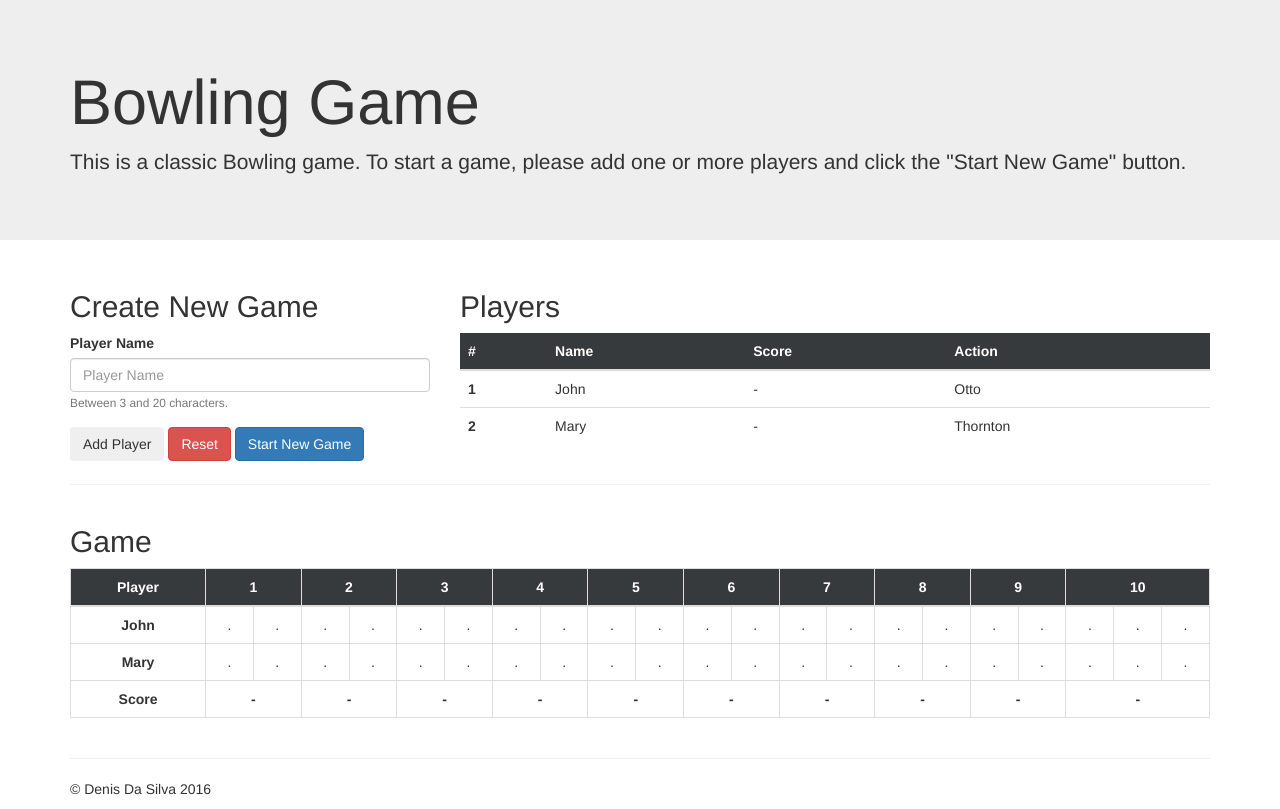
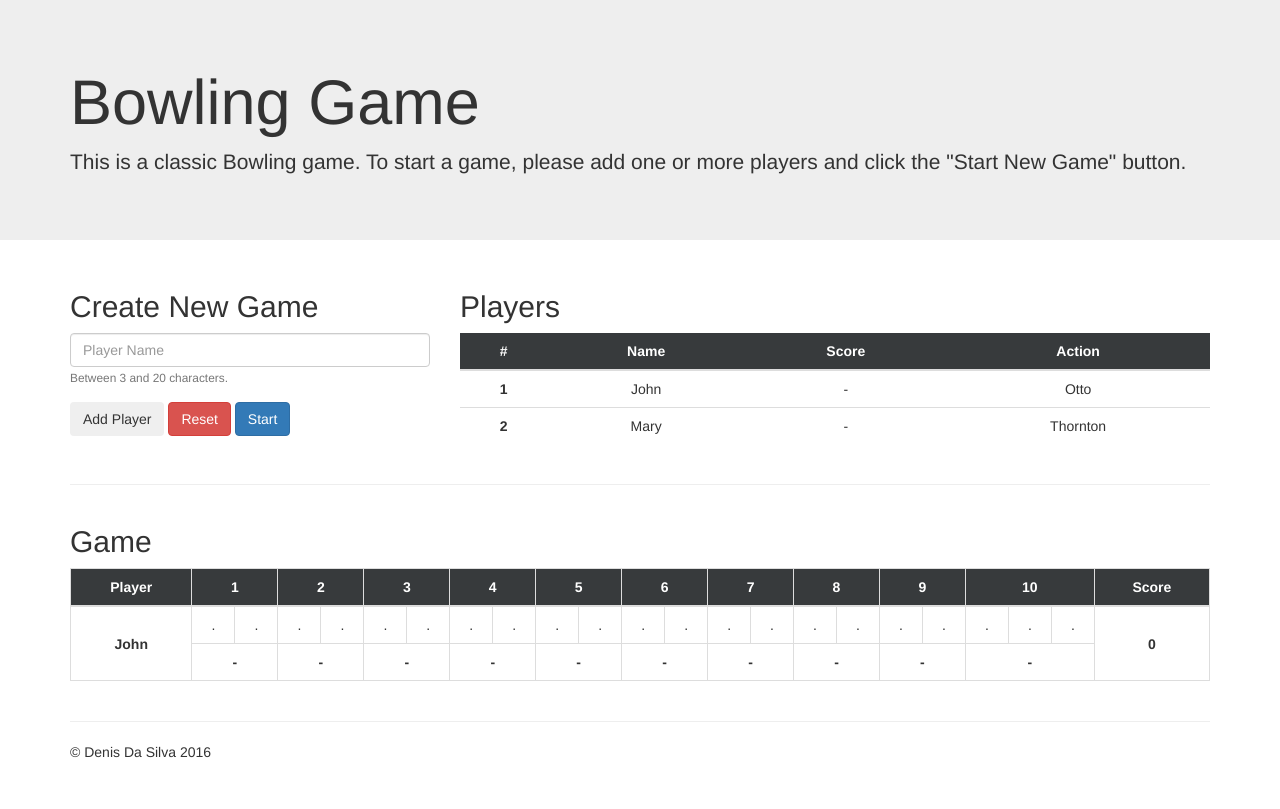
Before and after one commit to dpoa/Bowling-Angular, a website: page src/index.html in a window 1280 px wide. Drawn offline with nearby package versions, Linux system fonts and the light colour scheme; some packages are replaced by stand-ins of ours; a script that the page names is missing.

Commit message:
Interface improvements

```diff
--- a/src/css/styles.css
+++ b/src/css/styles.css
@@ -3,10 +3,8 @@
     background-color: #373a3c;
 }
 
-.score th {
+.centered th,
+.centered td {
     text-align: center;
+    vertical-align: middle !important;
 }
-
-.score td {
-    text-align: center;
-}
--- a/src/index.html
+++ b/src/index.html
@@ -35,18 +35,18 @@
           <h2>Create New Game</h2>
           <form>
             <div class="form-group">
-                <label for="playerName">Player Name</label>
+                <!--<label for="playerName">Player Name</label>-->
                 <input type="text" class="form-control" id="playerName" aria-describedby="emailHelp" placeholder="Player Name" maxlength="20" />
                 <small class="form-text text-muted">Between 3 and 20 characters.</small>
             </div>
             <button class="btn btn-secondary">Add Player</button>
             <button class="btn btn-danger" ng-click="CT.reset()">Reset</button>
-            <button class="btn btn-primary" ng-click="CT.start()">Start New Game</button>
+            <button class="btn btn-primary" ng-click="CT.start()">Start</button>
           </form>
         </div>
         <div class="col-md-8">
           <h2>Players</h2>
-          <table class="table table-hover">
+          <table class="table table-hover centered">
             <thead class="thead-inverse">
               <tr>
                 <th>#</th>
@@ -78,7 +78,7 @@
       <div class="row">
         <div class="col-md-12">
           <h2>Game</h2>
-          <table class="table table-bordered score">
+          <table class="table table-bordered centered">
             <thead class="thead-inverse">
               <tr>
                 <th rowspan="2">Player</th>
@@ -92,11 +92,12 @@
                 <th colspan="2">8</th>
                 <th colspan="2">9</th>
                 <th colspan="3">10</th>
+                <th>Score</th>
               </tr>
             </thead>
             <tbody>
               <tr>
-                <th scope="row">John</th>
+                <th rowspan="2" scope="row">John</th>
                 <td>.</td>
                 <td>.</td>
                 <td>.</td>
@@ -118,33 +119,10 @@
                 <td>.</td>
                 <td>.</td>
                 <td>.</td>
+                <th rowspan="2">0</th>
               </tr>
-              <tr>
-              <th scope="row">Mary</th>
-                <td>.</td>
-                <td>.</td>
-                <td>.</td>
-                <td>.</td>
-                <td>.</td>
-                <td>.</td>
-                <td>.</td>
-                <td>.</td>
-                <td>.</td>
-                <td>.</td>
-                <td>.</td>
-                <td>.</td>
-                <td>.</td>
-                <td>.</td>
-                <td>.</td>
-                <td>.</td>
-                <td>.</td>
-                <td>.</td>
-                <td>.</td>
-                <td>.</td>
-                <td>.</td>
-              </tr>
+
               <tr class="table-active">
-                <th rowspan="2">Score</th>
                 <th colspan="2">-</th>
                 <th colspan="2">-</th>
                 <th colspan="2">-</th>
--- a/src/js/app.js
+++ b/src/js/app.js
@@ -2,8 +2,16 @@
 (() => {
     class Player {
         constructor(name) {
-            this.name = name;
-            this.rolls = [];
+            this._name = name;
+            this._rolls = [];
+        }
+
+        get name() {
+            return this._name;
+        }
+
+        set name(value) {
+            this._name = value;
         }
     }
 
@@ -18,25 +26,30 @@
         }
     }
 
-    class GameService {
+    class BowlingService {
 
         constructor() {
-            this.name = '';
+            this._rnd = null;
         }
 
-        add(name) {
-
+        play() {
+            return 10;
         }
     }
 
     class MainController {
 
-        constructor($scope, GameService) {
+        constructor($scope, BowlingService) {
+            var game = new Game();
+            game.join('John');
+            game.join('Mary');
+
+            this.bowlingService = BowlingService;
             this.$scope = $scope;
-            this.gameService = GameService;
+            this.$scope.game = game;
         }
 
-        app () {
+        add () {
             alert('Add');
         }
 
@@ -51,6 +64,6 @@
 
     angular
         .module('app', [])
-        .service('GameService', GameService)
+        .service('BowlingService', BowlingService)
         .controller('MainController', MainController);
  })();
```
